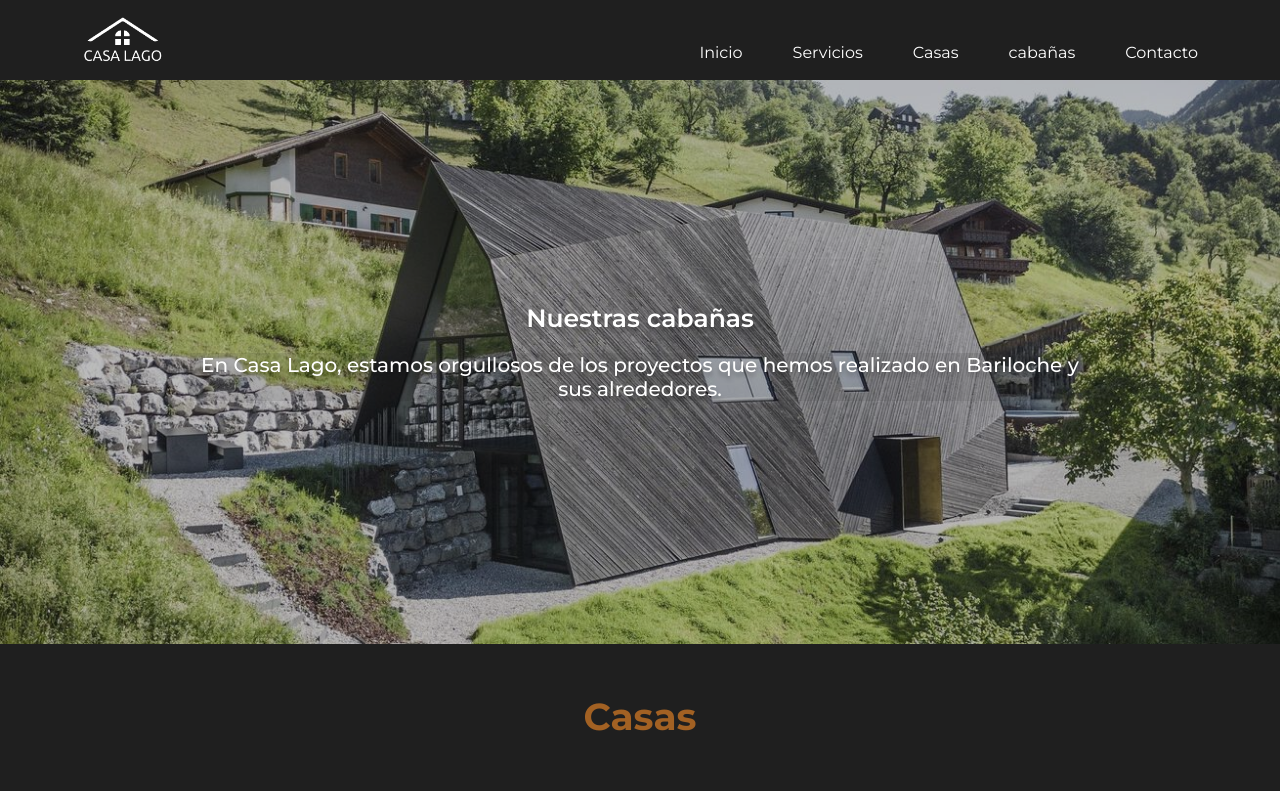
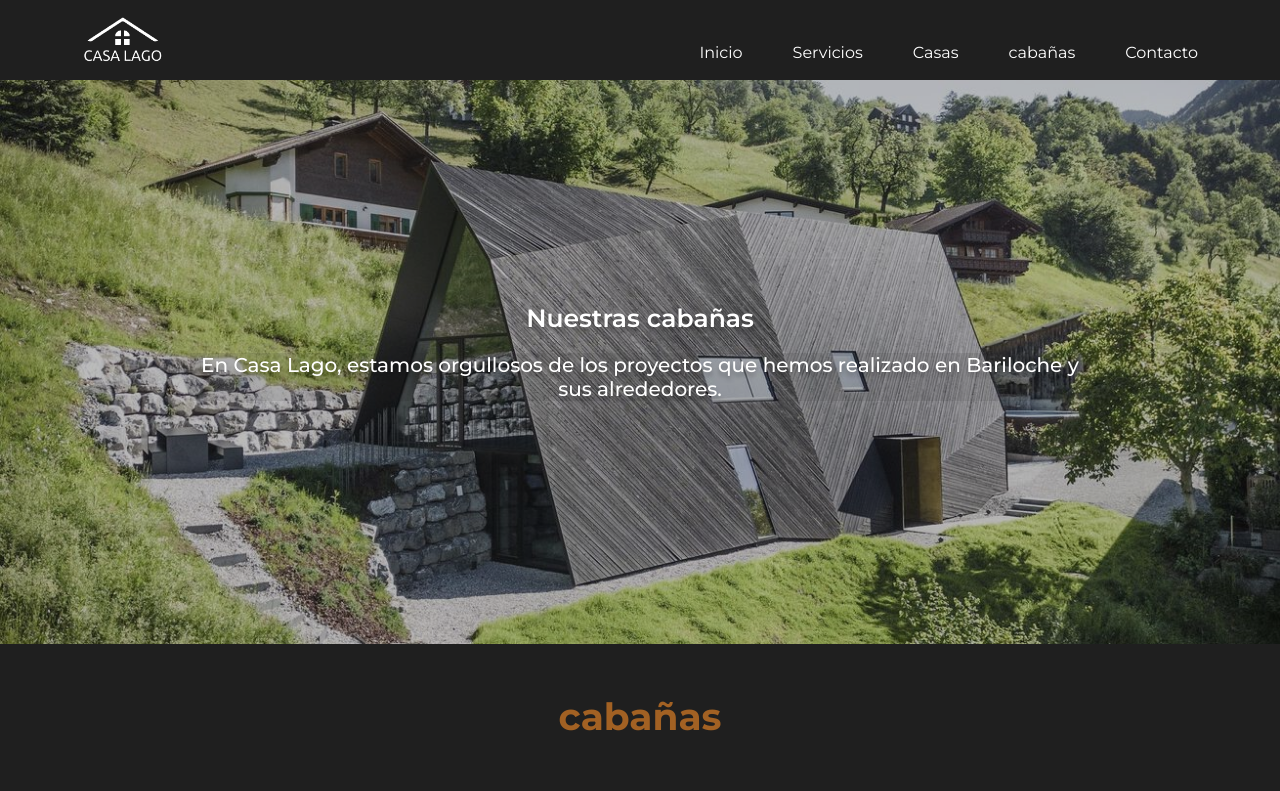
Before and after one commit to natyrom89/proyecto-casa-lago-sass, a website: page pages/cabanas.html in a window 1280 px wide. Shown: the top 791 px of the page. Drawn offline with Linux system fonts and the light colour scheme.

Commit message:
modificacion de titulo

```diff
--- a/pages/cabanas.html
+++ b/pages/cabanas.html
@@ -41,7 +41,7 @@
      </section>
 
     <section class="cabanas1">
-        <h2>Casas</h2>
+        <h2>cabañas</h2>
     </section>
     <div class="project-list">
         <article class="project-item">
```
